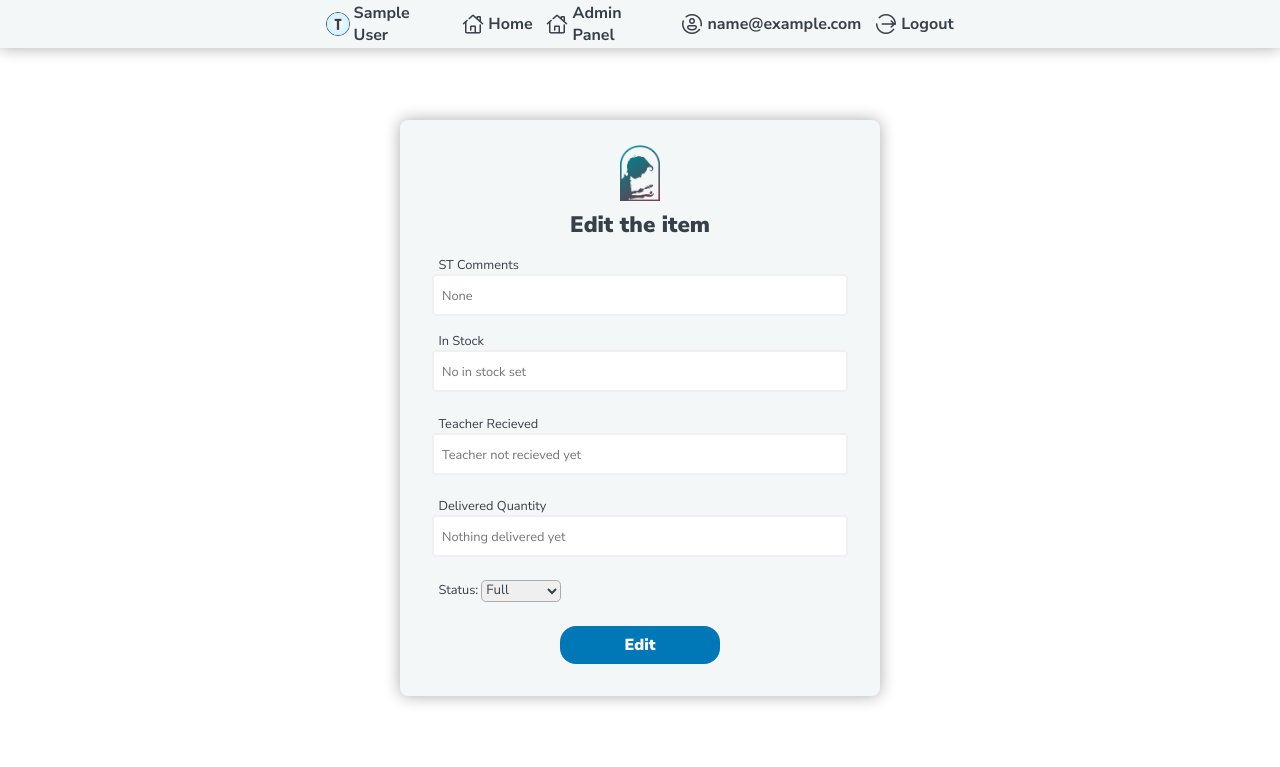
After one commit to Asadhimself/supply-invento, a Django app: template supply/templates/supply/st_edit.html in a window 1280 px wide. The commit adds this page. Shown: the top 767 px of the page. Run offline with Django 5.2, Linux system fonts and the light colour scheme; the template is opened without the code that fills it, so the values that code supplies are empty; the visitor is signed in with stand-in values (Sample User, id 1).

Commit message:
Ended up with manager's logic

```diff
--- a/supply/admin.py
+++ b/supply/admin.py
@@ -49,7 +49,7 @@ class OrderTableAdmin(admin.ModelAdmin):
     readonly_fields = ('order_date', )
     list_display = ('name', 'user', 'get_photo', 'status')
     list_filter = ('status', )
-    search_fields = ('user', )
+    search_fields = ('user__first_name', 'user__last_name', 'user__email', 'name')
     def get_photo(self, obj):
         if obj.image_url:
             return mark_safe(f'<img src="{obj.image_url}" width=50px>')
--- a/supply/models.py
+++ b/supply/models.py
@@ -79,17 +79,19 @@ class OrderTable(models.Model):
     image_url = models.URLField()
     quantity = models.PositiveIntegerField(default=1)
     measurement = models.CharField(max_length=25)
-    delivered_quantity = models.PositiveIntegerField(default=None, blank=True, null=True)
+    delivered_quantity = models.PositiveIntegerField(blank=True, null=True)
     teachers_comments = models.TextField(null=True, blank=True)
-    price = models.PositiveIntegerField(default=None, blank=True, null=True)
-    teacher_recieved = models.PositiveIntegerField(default=None, blank=True, null=True)
+    price = models.PositiveIntegerField(blank=True, null=True)
+    teacher_recieved = models.PositiveIntegerField(blank=True, null=True)
     st_comments = models.TextField(null=True, blank=True)
     sm_comments = models.TextField(null=True, blank=True)
     order_date = models.DateTimeField(auto_now_add=True)
     date_of_reciept = models.DateTimeField(blank=True, null=True)
+    in_stock = models.PositiveIntegerField(blank=True, null=True)
     STATUS = [
         ("Pending", "Pending order"),
         ("Partially In Stock", "Order is partially in Stock"),
+        ("Fully In Stock", "Order is fully in Stock"),
         ("Fully recieved", "Order is fully recieved to teacher"),
     ]
     status = models.CharField(max_length=25, choices=STATUS, default=STATUS[0][0])
--- a/supply/templates/supply/suppliers_home.html
+++ b/supply/templates/supply/manager_home.html
@@ -3,7 +3,7 @@
 {% load static %}
 
 {% block title %}
-  Welcome, Supplier!
+  Welcome, {{user.role}}!
 {% endblock %}
 
 {% block content %}
--- a/supply/templates/supply/section_teachers.html
+++ b/supply/templates/supply/section_teachers.html
@@ -23,7 +23,7 @@
         <tr>
           <td>{{teacher.first_name}} {{teacher.last_name}}</td>
           <td>
-            <a href="{% url "sm_table" teacher.id %}" class="section-link">Go</a>
+            <a href="{% url "manage_table" teacher.id %}" class="section-link">Go</a>
           </td>
         </tr>
         {% endfor %}
--- /dev/null
+++ b/supply/templates/supply/st_edit.html
@@ -0,0 +1,74 @@
+{% extends 'supply/base.html' %}
+
+{% load static %}
+
+{% block title %}
+Edit
+{% endblock %}
+
+{% block head %}
+<link rel="stylesheet" href="{% static '/css/add_order.css' %}" />
+<link rel="stylesheet" href="{% static '/css/table.css' %}" />
+{% endblock %}
+
+{% block content %}
+<form id="form" class="add-order-container" method="post">
+  {% csrf_token %}
+  <div class="add-order-subcontainer">
+    <div class="headline">
+      <img src="{% static '/assets/invento_logo.png' %}" alt="school logo" class="headline-logo" />
+      <h1 class="title">Edit the item</h1>
+    </div>
+    <div class="input-control">
+      <label for="sm_comments">ST Comments</label>
+      <input id="sm_comments" name="st_comments" type="text" placeholder="None" value="{{order.st_comments}}" />
+    </div>
+    <div class="input-control">
+      <label for="in_stock">In Stock</label>
+      {% if order.in_stock is not None %}
+      <input id="price" name="in_stock" type="text" placeholder="None" value="{{order.in_stock}}" />
+      {% else %}
+      <input id="price" name="in_stock" type="text" placeholder="No in stock set" />
+      {% endif %}
+      <div class="error"></div>
+    </div>
+    <div class="input-control">
+      <label for="teacher_recieved">Teacher Recieved</label>
+      {% if order.teacher_recieved is not None %}
+      <input id="price" name="teacher_recieved" type="text" placeholder="None" value="{{order.teacher_recieved}}" />
+      {% else %}
+      <input id="price" name="teacher_recieved" type="text" placeholder="Teacher not recieved yet" />
+      {% endif %}
+      <div class="error"></div>
+    </div>
+    <div class="input-control">
+      <label for="delivered_quantity">Delivered Quantity</label>
+      {% if order.delivered_quantity is not None %}
+      <input id="price" name="delivered_quantity" type="number" placeholder="None" value="{{order.delivered_quantity}}" />
+      {% else %}
+      <input id="price" name="delivered_quantity" type="number" placeholder="Nothing delivered yet" />
+      {% endif %}
+      <div class="error"></div>
+    </div>
+    <div class="dropdown">
+      <label for="status">Status:</label>
+      <select name="status" id="status">
+        {% if order.status == "Pending" %}
+        <option selected value="Pending">Pending</option>
+        <option value="Partially In Stock">Partial</option>
+        <option value="Fully recieved">Full</option>
+        {% elif order.status == "Partially In Stock" %}
+        <option value="Pending">Pending</option>
+        <option selected value="Partially In Stock">Partial</option>
+        <option value="Fully recieved">Full</option>
+        {% else %}
+        <option value="Pending">Pending</option>
+        <option value="Partially In Stock">Partial</option>
+        <option selected value="Fully recieved">Full</option>
+        {% endif %}
+      </select>
+    </div>
+    <button type="submit" class="submit_btn">Edit</button>
+  </div>
+</form>
+{% endblock %}
--- a/supply/urls.py
+++ b/supply/urls.py
@@ -7,9 +7,11 @@ from supply.views import (
     logout_view,
     add_order_view,
     delete_order_view,
+    manage_teachers_table,
     profile_view,
     section_view,
-    sm_teachers_table,
+    sm_edit_view,
+    st_edit_view,
 )
 
 
@@ -22,5 +24,7 @@ urlpatterns = [
     path("delete_order/<int:order_id>", delete_order_view, name="delete_order"),
     path("profile/<int:user_id>", profile_view, name="profile"),
     path("section/<str:pk>", section_view, name="section"),
-    path("sm_table/<int:user_id>", sm_teachers_table, name="sm_table"),
+    path("manage_table/<int:user_id>", manage_teachers_table, name="manage_table"),
+    path("sm_edit/<int:order_id>", sm_edit_view, name="sm_edit"),
+    path("st_edit/<int:order_id>", st_edit_view, name="st_edit"),
 ]
```
Also changed, not shown: supply/forms.py (+28 -3 lines), supply/templates/supply/manage_teachers_table.html (renamed from supply/templates/supply/sm_teachers_table.html, +13 -1 lines), supply/templates/supply/sm_edit.html (added, +46 -0 lines), supply/templates/supply/urls.py (deleted, +0 -22 lines), supply/views.py (+39 -5 lines), supply/migrations/0014_ordertable_in_stock_and_more.py (added).
